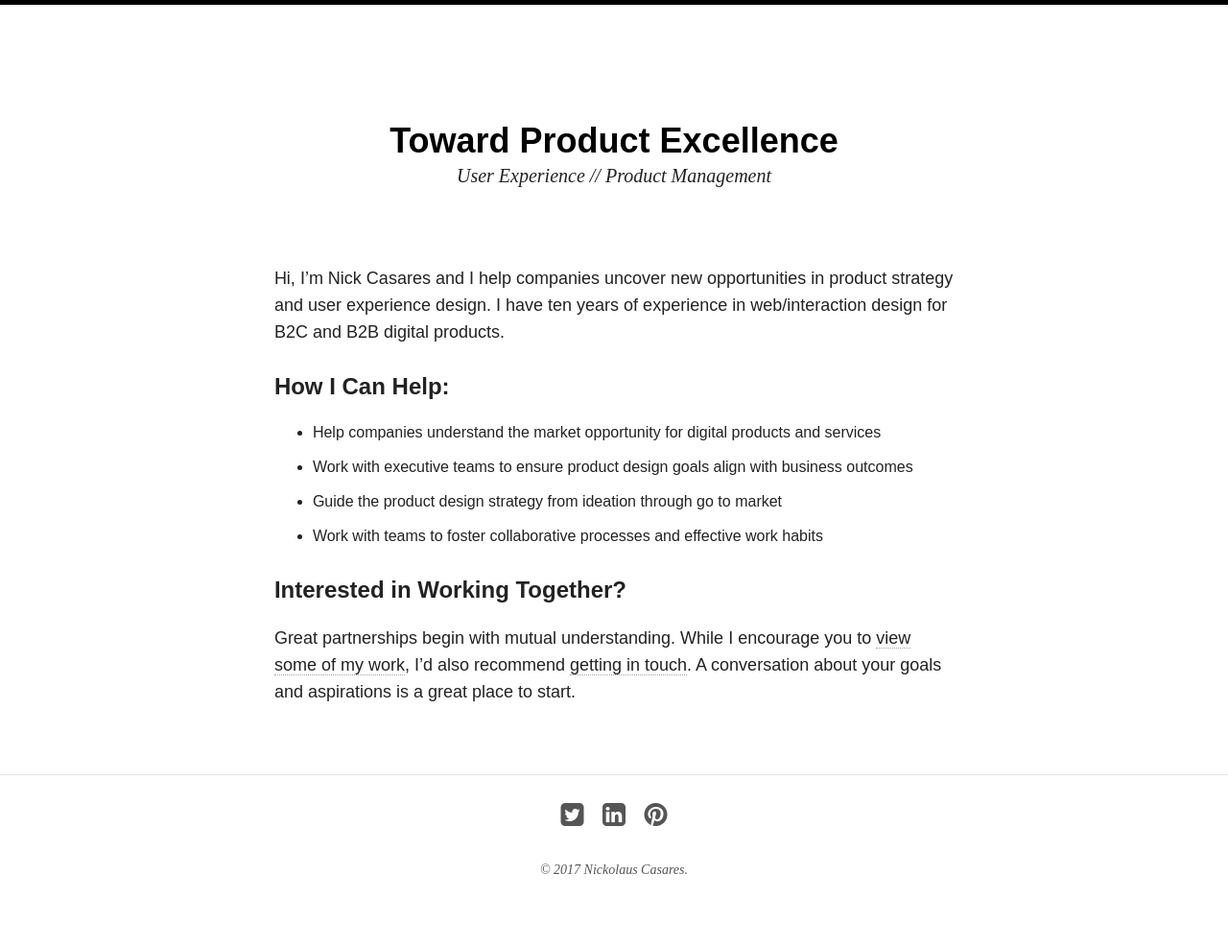
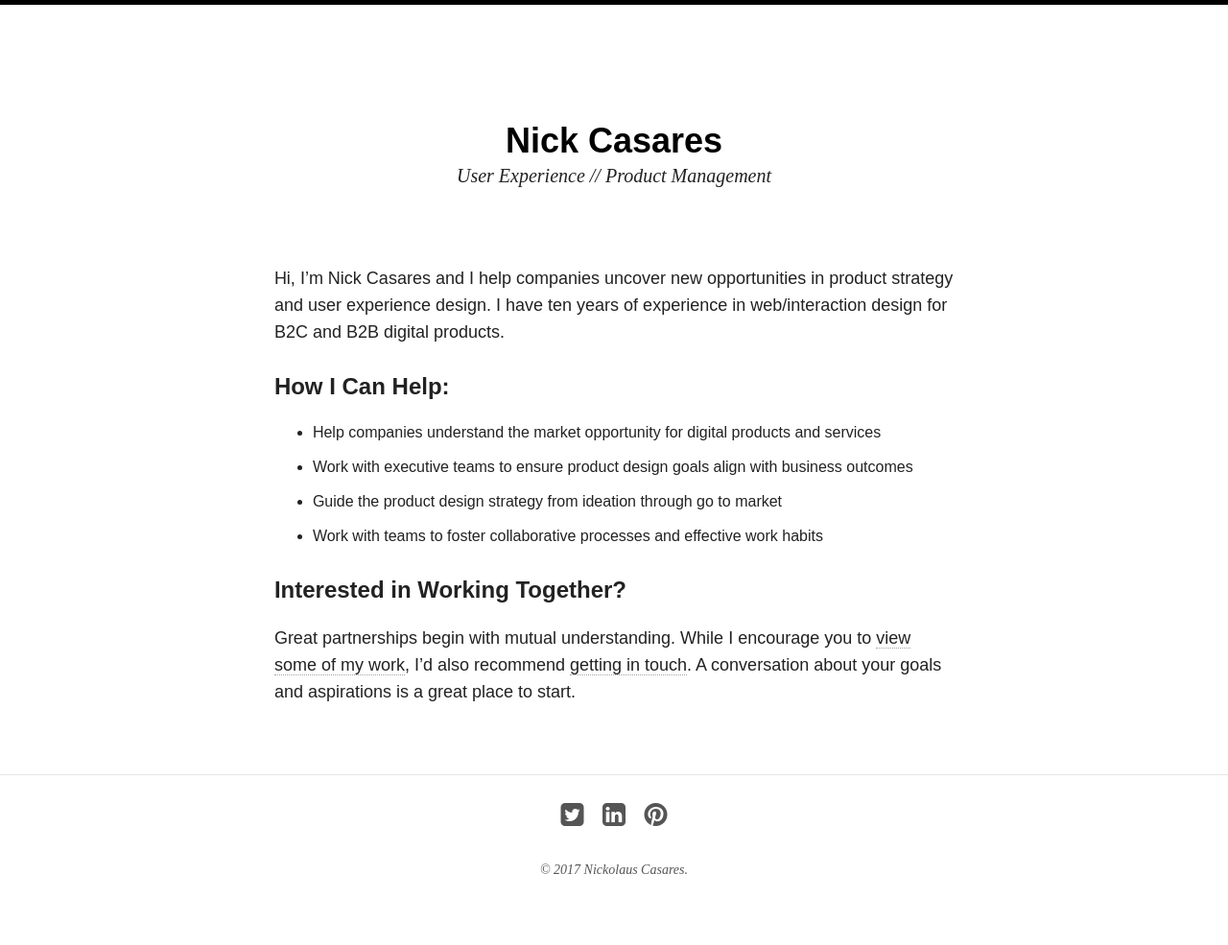
Before and after one commit to ncasares/ncasares.github.io, a Jekyll site: the page built from index.md, in a window 1280 px wide. Shown: the whole page at 96% size. Built offline with Jekyll 4.4.1, drawn with Linux system fonts in a browser that asks for light colours; nearby versions of some CDN libraries.

Commit message:
Update _config.yml

```diff
--- a/_config.yml
+++ b/_config.yml
@@ -1,6 +1,6 @@
 # Site wide configuration
 
-title: Toward Product Excellence
+title: Nick Casares
 locale: en_US
 description: User Experience // Product Management
 logo:
```
